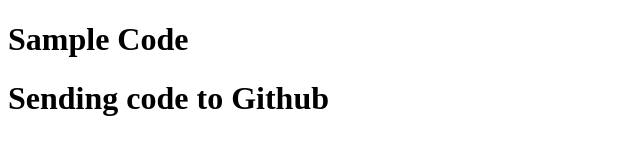
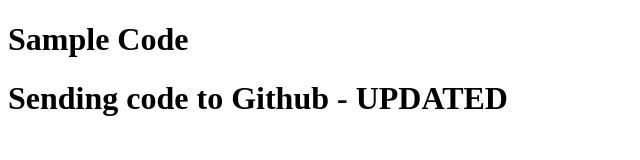
Before and after one commit to suraj-cheripaly/demo, a plain HTML site: page index.html in a window 1280 px wide. Shown: the whole page, without its empty margins (0-640 px from the left). Drawn offline with Linux system fonts and the light colour scheme.

Commit message:
new changes

```diff
--- a/index.html
+++ b/index.html
@@ -8,6 +8,6 @@
 </head>
 <body>
     <h1>Sample Code</h1>
-    <h1>Sending code to Github</h1>
+    <h1>Sending code to Github - UPDATED</h1>
 </body>
 </html>
```
